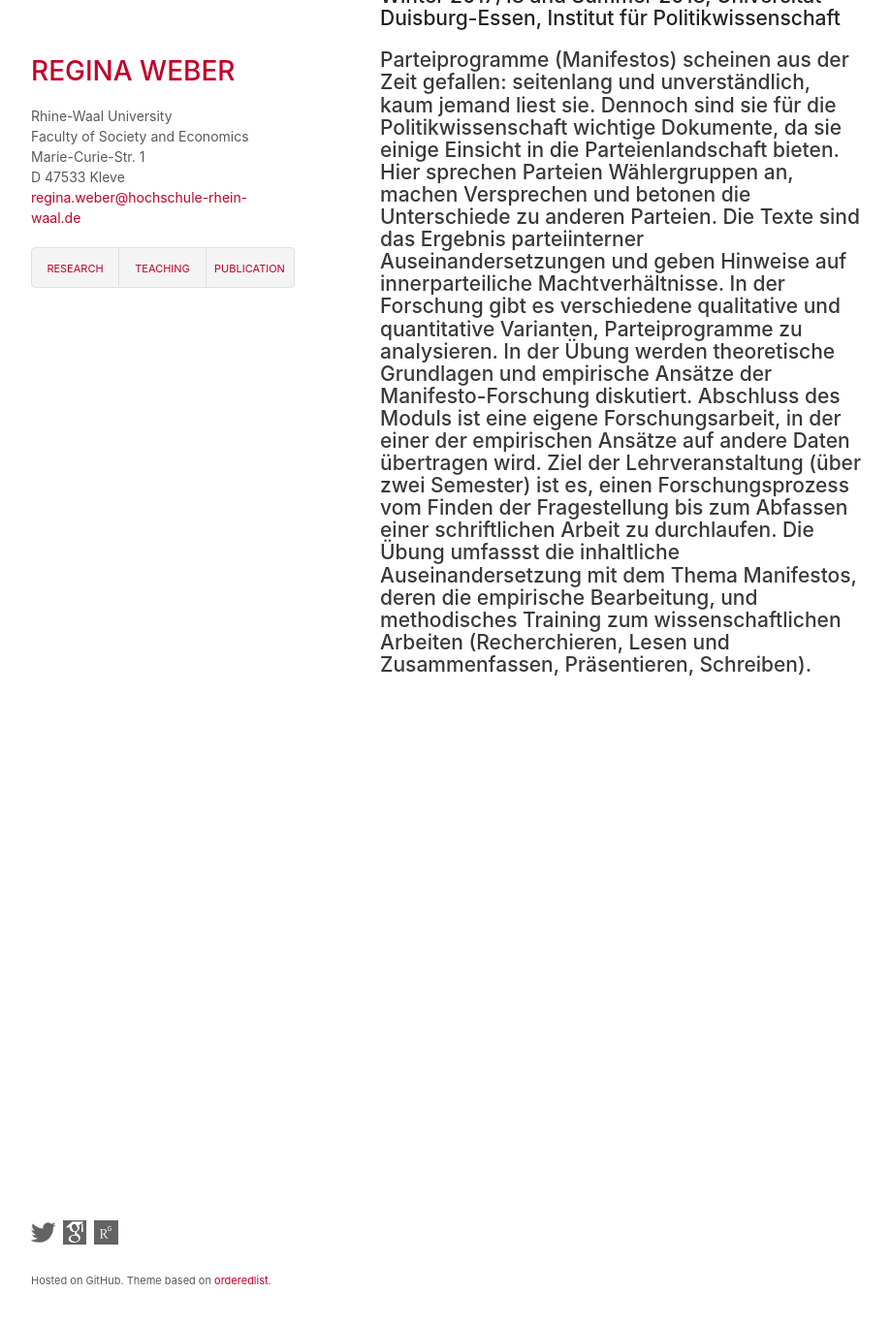
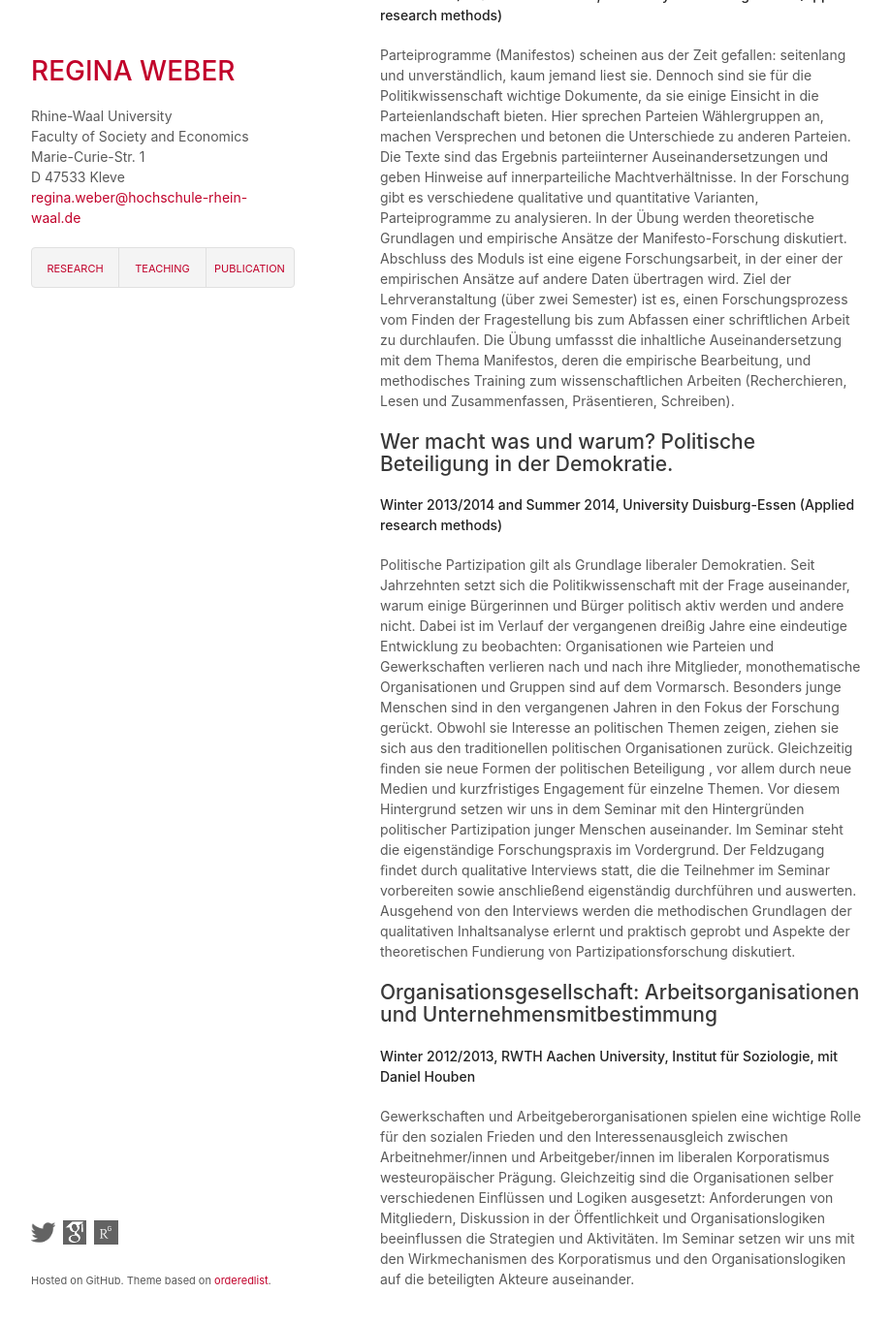
Before and after one commit to robertocabreratapia/robertocabreratapia.github.io, a Jekyll site: the page built from teaching.html, in a window 1280 px wide and 1400 px high, scrolled down 140 px. Shown: the top 1367 px of the window at 97% size, without its empty margins (178-1097 px from the left). Built offline with Jekyll 4.4.1, drawn with Linux system fonts in a browser that asks for light colours; some of the changed text lies outside the part shown.

Commit message:
Update teaching.html

```diff
--- a/teaching.html
+++ b/teaching.html
@@ -1,6 +1,14 @@
 ---
 layout: default
 ---
-<h2>Was versprechen Parteien? Wissenschaftliche Analysen von Parteiprogrammen.<h2>
-<p><strong>Winter 2017/18 and Summer 2018, Universität Duisburg-Essen, Institut für Politikwissenschaft</strong></p>
+<h2>Was versprechen Parteien? Wissenschaftliche Analysen von Parteiprogrammen.</h2>
+<p><strong>Winter 2017/18 and Summer 2018, University of Duisburg-Essen (Applied research methods)</strong></p>
 <p>Parteiprogramme (Manifestos) scheinen aus der Zeit gefallen: seitenlang und unverständlich, kaum jemand liest sie. Dennoch sind sie für die Politikwissenschaft wichtige Dokumente, da sie einige Einsicht in die Parteienlandschaft bieten. Hier sprechen Parteien Wählergruppen an, machen Versprechen und betonen die Unterschiede zu anderen Parteien. Die Texte sind das Ergebnis parteiinterner Auseinandersetzungen und geben Hinweise auf innerparteiliche Machtverhältnisse. In der Forschung gibt es verschiedene qualitative und quantitative Varianten, Parteiprogramme zu analysieren.  In der Übung werden theoretische Grundlagen und empirische Ansätze der Manifesto-Forschung diskutiert. Abschluss des Moduls ist eine eigene Forschungsarbeit, in der einer der empirischen Ansätze auf andere Daten übertragen wird. Ziel der Lehrveranstaltung (über zwei Semester) ist es, einen Forschungsprozess vom Finden der Fragestellung bis zum Abfassen einer schriftlichen Arbeit zu durchlaufen. Die Übung umfassst die inhaltliche Auseinandersetzung mit dem Thema Manifestos, deren die empirische Bearbeitung, und methodisches Training zum wissenschaftlichen Arbeiten (Recherchieren, Lesen und Zusammenfassen, Präsentieren, Schreiben).</p>
+
+<h2>Wer macht was und warum? Politische Beteiligung in der Demokratie.</h2>
+<p><strong>Winter 2013/2014 and Summer 2014, University Duisburg-Essen (Applied research methods)</strong></p>
+<p>Politische Partizipation gilt als Grundlage liberaler Demokratien. Seit Jahrzehnten setzt sich die Politikwissenschaft mit der Frage auseinander, warum einige Bürgerinnen und Bürger politisch aktiv werden und andere nicht. Dabei ist im Verlauf der vergangenen dreißig Jahre eine  eindeutige Entwicklung zu beobachten: Organisationen wie Parteien und Gewerkschaften verlieren nach und nach ihre Mitglieder, monothematische Organisationen und Gruppen sind auf dem Vormarsch. Besonders junge Menschen sind in den vergangenen  Jahren in den Fokus der Forschung gerückt. Obwohl sie Interesse an politischen Themen zeigen, ziehen sie sich aus den  traditionellen politischen Organisationen zurück. Gleichzeitig ﬁnden sie neue Formen der politischen  Beteiligung , vor allem durch neue Medien und kurzfristiges Engagement für einzelne Themen. Vor diesem Hintergrund setzen wir uns in dem Seminar mit den Hintergründen politischer Partizipation junger Menschen auseinander. Im Seminar steht die eigenständige Forschungspraxis im Vordergrund. Der Feldzugang ﬁndet durch qualitative Interviews statt, die die Teilnehmer im  Seminar vorbereiten sowie anschließend eigenständig durchführen und auswerten. Ausgehend von den Interviews werden die methodischen Grundlagen der qualitativen Inhaltsanalyse erlernt und praktisch geprobt und Aspekte der theoretischen Fundierung von Partizipationsforschung diskutiert.</p>
+
+<h2>Organisationsgesellschaft: Arbeitsorganisationen und Unternehmensmitbestimmung</h2>
+<p><strong>Winter 2012/2013, RWTH Aachen University, Institut für Soziologie, mit Daniel Houben</strong></p>
+<p>Gewerkschaften und Arbeitgeberorganisationen spielen eine wichtige Rolle für den sozialen Frieden und den Interessenausgleich zwischen Arbeitnehmer/innen und Arbeitgeber/innen im liberalen Korporatismus westeuropäischer Prägung. Gleichzeitig sind die Organisationen selber verschiedenen Einflüssen und Logiken ausgesetzt: Anforderungen von Mitgliedern, Diskussion in der Öffentlichkeit und Organisationslogiken beeinflussen die Strategien und Aktivitäten. Im Seminar setzen wir uns mit den Wirkmechanismen des Korporatismus und den Organisationslogiken auf die beteiligten Akteure auseinander.</p>
```
